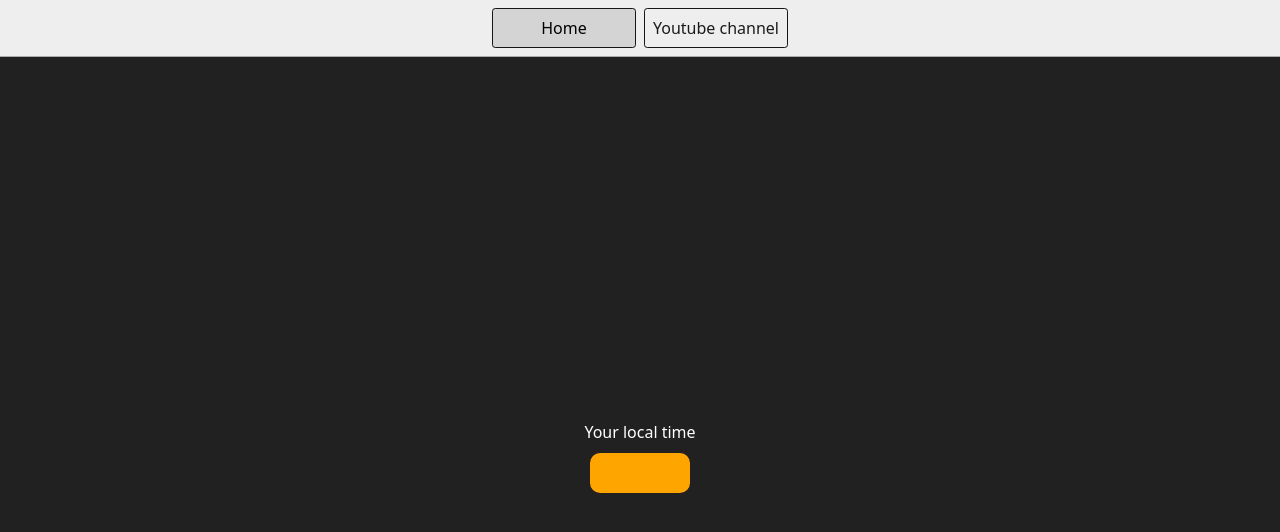
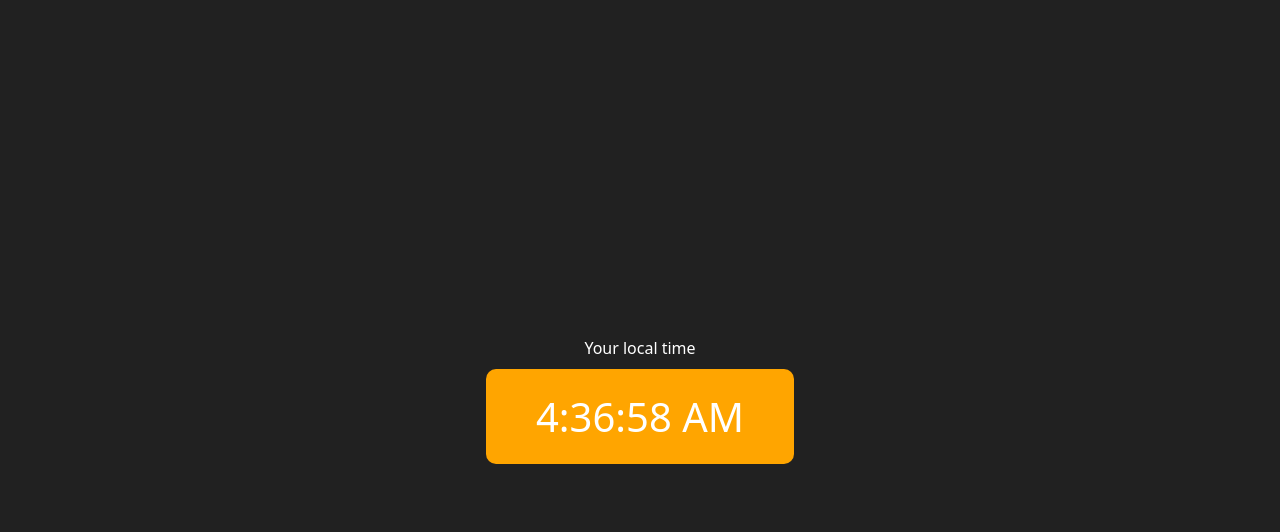
Before and after one commit to MehrotrajiWebsiting/JS_ChaiOrCode, a plain HTML site: page 3-DigitalClock/index.html in a window 1280 px wide. Drawn offline with Linux system fonts and the light colour scheme.

Commit message:
Project 3 - Digital Clock

```diff
--- a/3-DigitalClock/index.html
+++ b/3-DigitalClock/index.html
@@ -28,12 +28,6 @@
     </style>
   </head>
   <body>
-    <nav>
-      <a href="/" aria-current="page">Home</a>
-      <a target="_blank" href="https://www.youtube.com/@chaiaurcode"
-        >Youtube channel</a
-      >
-    </nav>
     <div class="center">
       <div id="banner"><span>Your local time</span></div>
       <div id="clock"></div>
--- a/3-DigitalClock/script.js
+++ b/3-DigitalClock/script.js
@@ -0,0 +1,8 @@
+const clock=document.querySelector('#clock');
+
+/* setInterval(function(){}, interval) - Conitnuously RUNS the given function
+after given interval of time (in ms)*/
+setInterval(() => {
+    let date=new Date();
+    clock.innerHTML=date.toLocaleTimeString();
+},1000);
```
